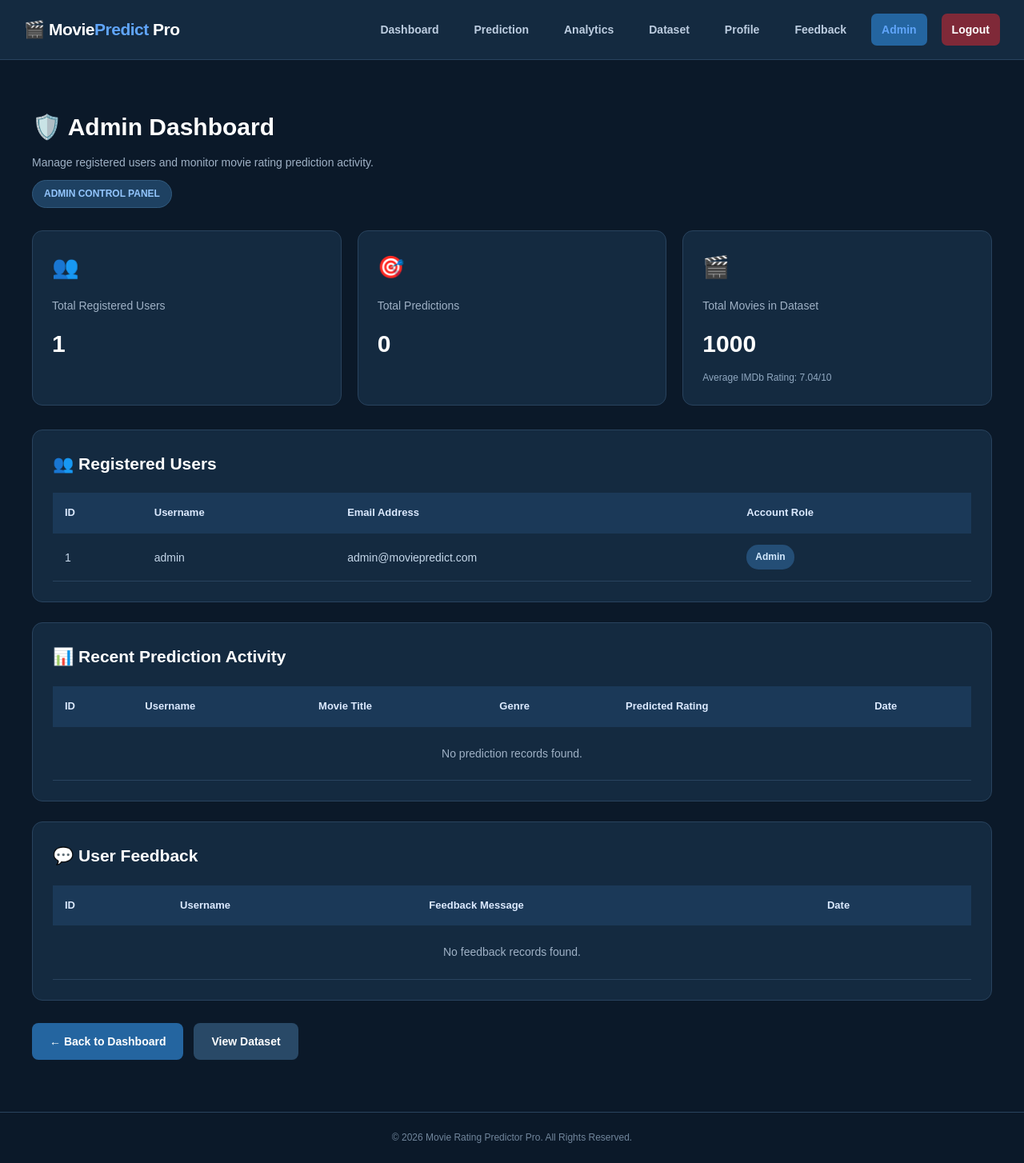
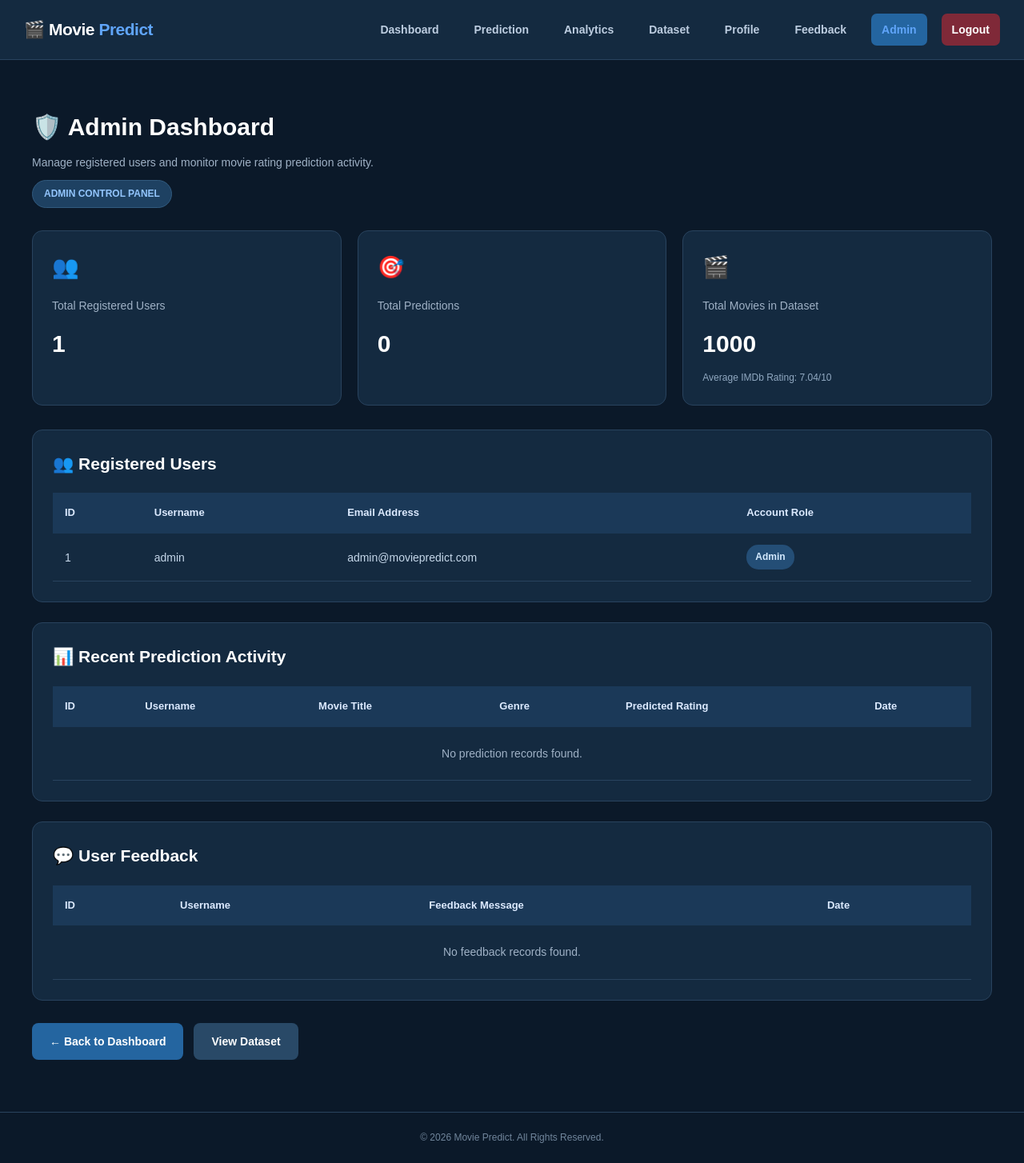
Before and after one commit to abhijnank/Movie-Rating-Prediction, a Flask app: page /admin in a window 1280 px wide. Shown: the whole page at 80% size. Run offline with Flask 3, Linux system fonts and the light colour scheme; the visitor is signed in with stand-in values (Sample User, id 1); data comes from the database, SQL or seed files in the repository; data that the repository does not hold is empty.

Commit message:
Update admin panel title and footer text

```diff
--- a/templates/admin.html
+++ b/templates/admin.html
@@ -1,10 +1,11 @@
+
 <!DOCTYPE html>
 <html lang="en">
 <head>
     <meta charset="UTF-8">
     <meta name="viewport" content="width=device-width, initial-scale=1.0">
 
-    <title>Admin Panel | Movie Rating Predictor Pro</title>
+    <title>Admin Panel | Movie Predict</title>
 
     <link rel="stylesheet" href="{{ url_for('static', filename='style.css') }}">
 
@@ -296,7 +297,7 @@
 <nav class="navbar">
 
     <div class="logo">
-        🎬 Movie<span>Predict</span> Pro
+        🎬 Movie <span>Predict</span>
     </div>
 
     <div class="nav-links">
@@ -583,7 +584,7 @@
 
 
 <footer class="footer">
-    © 2026 Movie Rating Predictor Pro. All Rights Reserved.
+    © 2026 Movie Predict. All Rights Reserved.
 </footer>
 
 </body>
```
